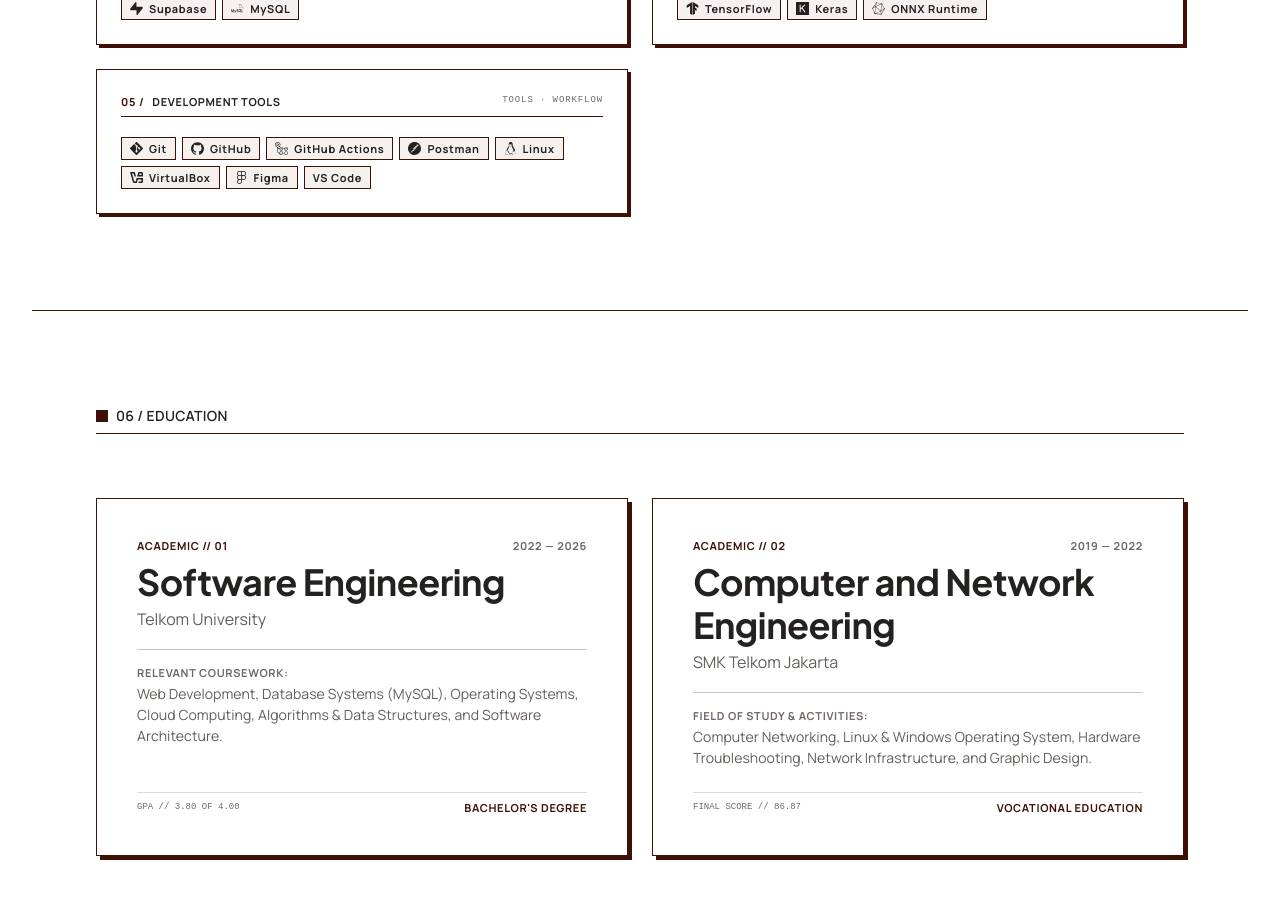
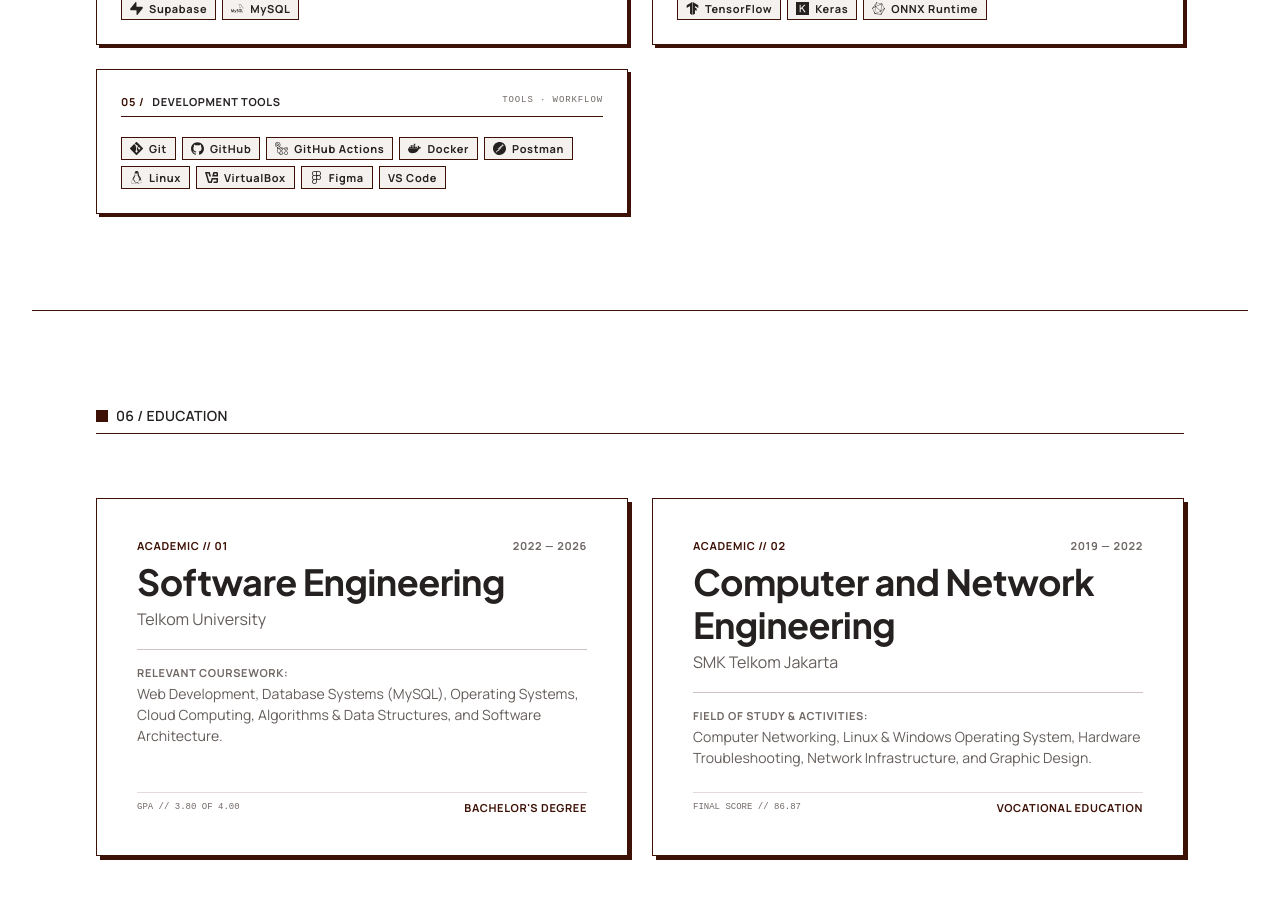
Before and after one commit to dimzkuy/Portofolio2026, a Next.js app: page / in a window 1280 px wide. Shown: the part 4400-5299 px from the top of the page. Built offline with nearby package versions, Linux system fonts and the light colour scheme; no server answers.

Commit message:
feat: add docker in tech stack

```diff
--- a/src/app/page.js
+++ b/src/app/page.js
@@ -14,7 +14,7 @@
   siGooglecloud, siFirebase, siVercel,
   siSupabase, siMysql,
   siTensorflow, siKeras, siOnnx,
-  siGit, siGithub, siGithubactions, siPostman, siLinux, siVirtualbox, siFigma,
+  siGit, siGithub, siGithubactions, siPostman, siLinux, siVirtualbox, siFigma, siDocker,
 } from "simple-icons";
 
 // # Bilingual Content
@@ -163,6 +163,7 @@
             { label: "Git", icon: "siGit" },
             { label: "GitHub", icon: "siGithub" },
             { label: "GitHub Actions", icon: "siGithubactions" },
+            { label: "Docker", icon: "siDocker" },
             { label: "Postman", icon: "siPostman" },
             { label: "Linux", icon: "siLinux" },
             { label: "VirtualBox", icon: "siVirtualbox" },
@@ -380,6 +381,7 @@
             { label: "Git", icon: "siGit" },
             { label: "GitHub", icon: "siGithub" },
             { label: "GitHub Actions", icon: "siGithubactions" },
+            { label: "Docker", icon: "siDocker" },
             { label: "Postman", icon: "siPostman" },
             { label: "Linux", icon: "siLinux" },
             { label: "VirtualBox", icon: "siVirtualbox" },
@@ -494,7 +496,7 @@
   siGooglecloud, siFirebase, siVercel,
   siSupabase, siMysql,
   siTensorflow, siKeras, siOnnx,
-  siGit, siGithub, siGithubactions, siPostman, siLinux, siVirtualbox, siFigma,
+  siGit, siGithub, siGithubactions, siPostman, siLinux, siVirtualbox, siFigma, siDocker,
 };
 
 // # Tech Stack Tag with optional brand icon
```
